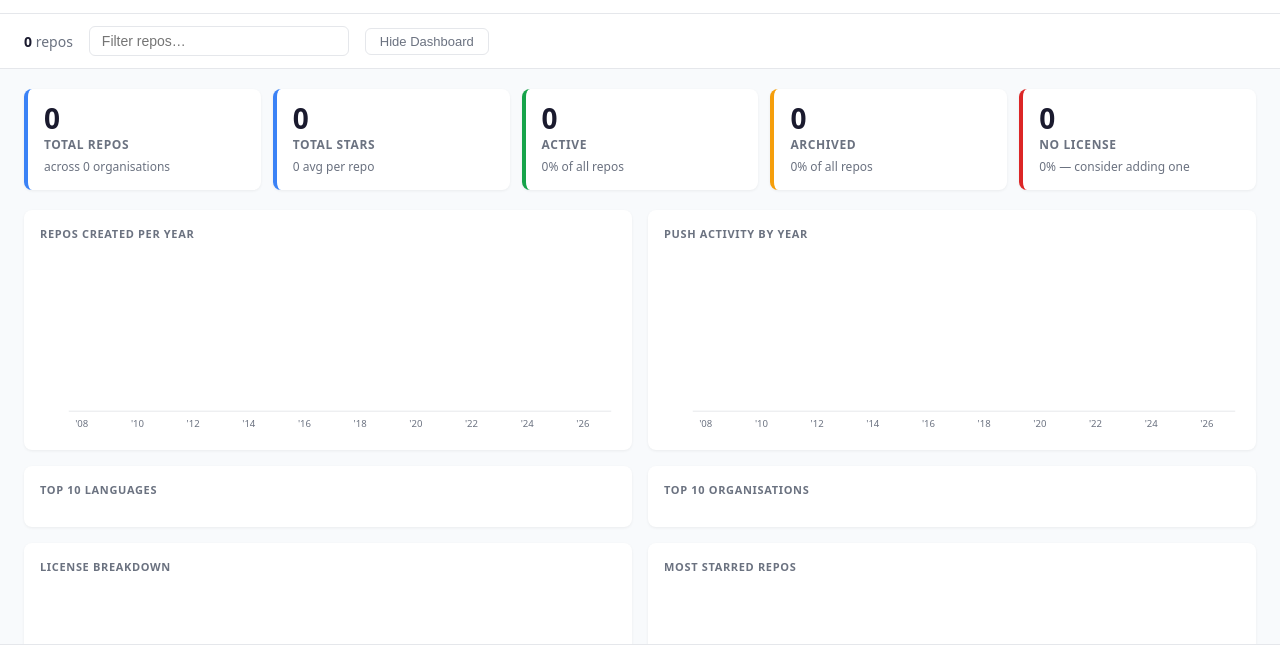
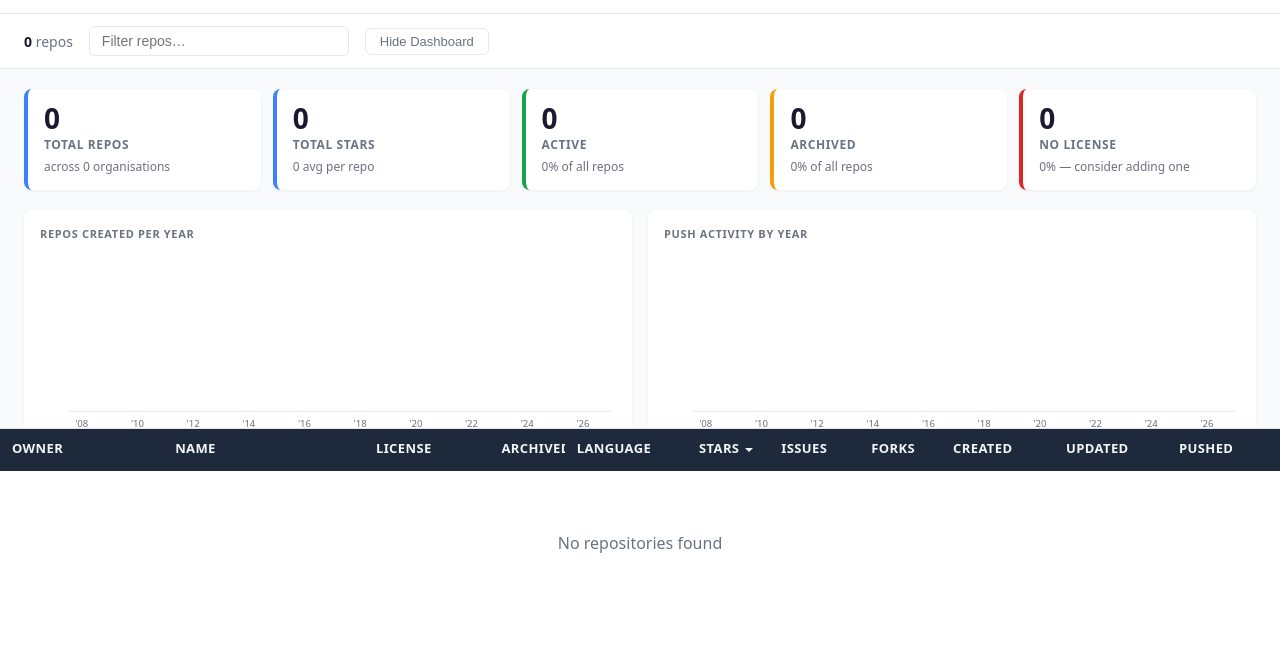
Before and after one commit to uk-x-gov-software-community/xgov-opensource-repo-scraper, a website: page public/index.html in a window 1280 px wide. Shown: the part 155-800 px from the top of the page. Drawn offline with Linux system fonts and the light colour scheme; no server answers.

Commit message:
fix: constrain dashboard height so table data is always visible
Reduce dashboard max-height from 80vh to 45vh so the data table
is never pushed out of view. Dashboard scrolls internally when
content exceeds the limit.

```diff
--- a/public/index.html
+++ b/public/index.html
@@ -235,7 +235,8 @@
       background: var(--surface);
       border-bottom: 1px solid var(--border);
       overflow-y: auto;
-      max-height: 80vh;
+      max-height: 45vh;
+      flex-shrink: 0;
     }
     #dashboard.hidden { display: none; }
 
```
